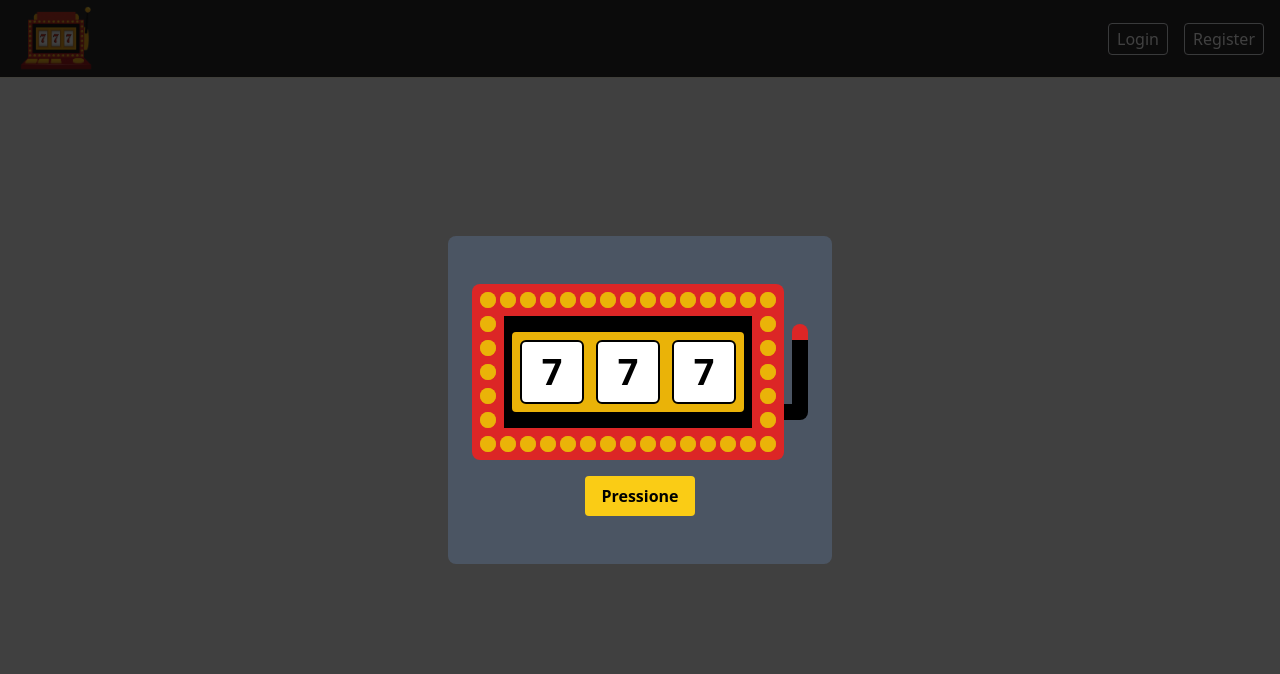
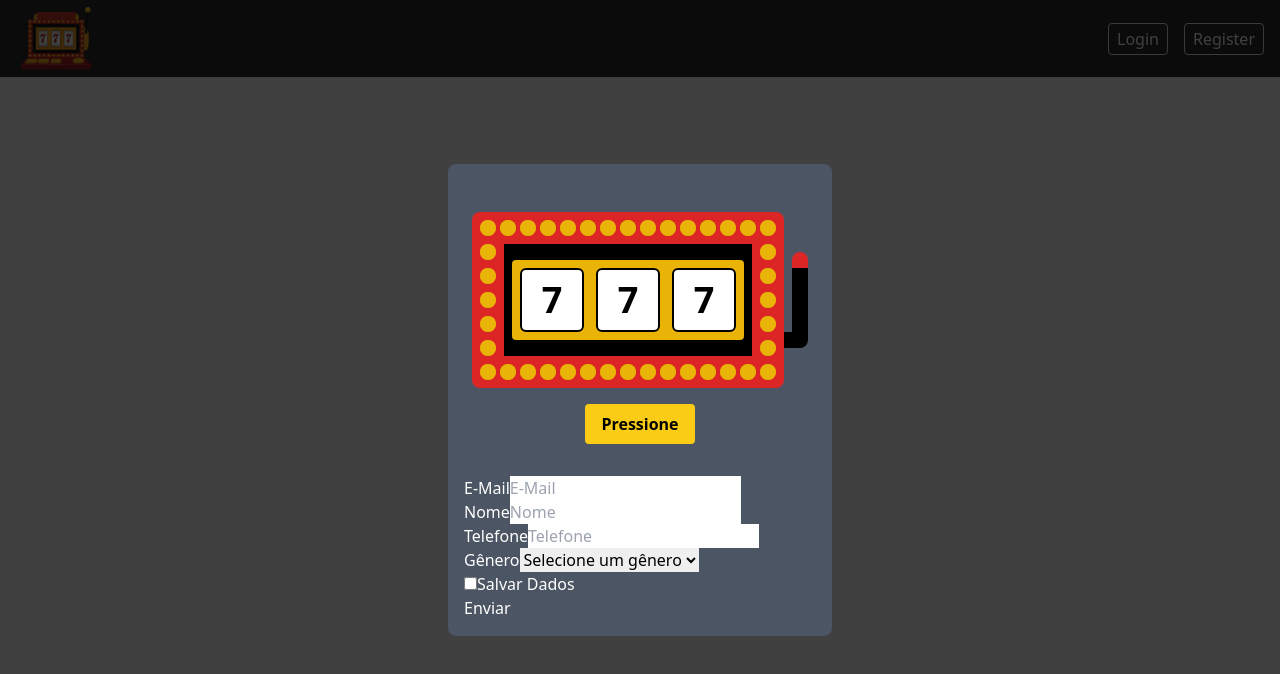
Before and after one commit to AlehandroSV/caca-niquel, a Vue app: page / in a window 1280 px wide. Both pictures are taken after a click on the button "Game". Shown: the top 674 px of the page. Built offline with nearby package versions, Linux system fonts and the light colour scheme; some icons are missing.

Commit message:
feat: Formulário dinâmico

```diff
--- a/package.json
+++ b/package.json
@@ -10,12 +10,9 @@
   },
   "dependencies": {
     "@phosphor-icons/vue": "^2.1.4",
-    "@vuelidate/core": "^2.0.2",
-    "@vuelidate/validators": "^2.0.2",
     "tailwind-scrollbar": "^3.0.4",
     "vue": "^3.2.47",
     "vue-router": "^4.2.2",
-    "vue-the-mask": "^0.11.1",
     "vuelidate": "^0.7.7"
   },
   "devDependencies": {
--- a/src/components/Form.vue
+++ b/src/components/Form.vue
@@ -1,109 +1,61 @@
 <template>
-  <form
-    v-if="props"
-    class="flex flex-col gap-3 mx-4"
-    @submit.prevent="submit($event)"
-  >
-    <!-- TODO: Implementar Mascara -->
-    <!-- TODO: Implementar Validação -->
-    {{ console.log(props) }}
-    <div v-for="data in props" :key="data.id">
-      <div v-if="data.model === 'email'">
-        <label :for="data.id">{{ data.name }}</label>
-        <div
-          class="flex border border-black dark:border-white items-center gap-3 py-3 px-3 w-full rounded-md focus-within:border-primary focus-within:ring-1 ring-secondary"
-        >
-          <input
-            class="bg-transparent h-full w-full flex-1 placeholder:text-gray-400 outline-none"
-            :id="data.id"
-            v-model="email"
-            :placeholder="data.placeholder"
-          />
-        </div>
-      </div>
-
-      <div v-if="data.model === 'nome'">
-        <label :for="data.id">{{ data.name }}</label>
-        <div
-          class="flex border border-black dark:border-white items-center gap-3 py-3 px-3 w-full rounded-md focus-within:border-primary focus-within:ring-1 ring-secondary"
-        >
-          <input
-            class="bg-transparent h-full w-full flex-1 placeholder:text-gray-400 outline-none"
-            :id="data.id"
-            v-model="nome"
-            :placeholder="data.placeholder"
-          />
-        </div>
-      </div>
-
-      <div v-if="data.model === 'phone'">
-        <label :for="data.id">{{ data.name }}</label>
-        <div
-          class="flex border border-black dark:border-white items-center gap-3 py-3 px-3 w-full rounded-md focus-within:border-primary focus-within:ring-1 ring-secondary"
-        >
-          <input
-            class="bg-transparent h-full w-full flex-1 placeholder:text-gray-400 outline-none"
-            :id="data.id"
-            v-model="phone"
-            :placeholder="data.placeholder"
-          />
-        </div>
-      </div>
-
-      <div v-if="data.model === 'gen'">
-        <label :for="data.id">{{ data.name }}</label>
-        <div
-          class="flex bg-white text-black-900 border border-black dark:border-white items-center gap-3 py-3 px-3 w-full rounded-md focus-within:border-primary focus-within:ring-1 ring-secondary"
-        >
-          <select
-            v-model="gen"
-            id=""
-            class="h-full w-full flex-1 placeholder:text-gray-400 outline-none"
+  <form @submit.prevent="submitForm">
+    <div v-for="field in formProps" :key="field.id">
+      <template v-if="field.generos">
+        <label :for="field.id">{{ field.name }}</label>
+        <select :id="field.id" v-model="field.value" class="text-black-900">
+          <option value="">Selecione um gênero</option>
+          <option
+            v-for="option in field.generos"
+            :value="option.name"
+            :key="option.id"
           >
-            <option value="">Selecione um Gênero</option>
-            <option
-              :value="gens.name"
-              v-for="gens in data.generos"
-              :key="gens.id"
-            >
-              {{ gens.name }}
-            </option>
-          </select>
-        </div>
-      </div>
-
-      <div v-if="data.salvarDados" class="flex gap-1 items-center">
+            {{ option.name }}
+          </option>
+        </select>
+      </template>
+      <template v-else>
+        <label :for="field.id">{{ field.name }}</label>
         <input
-          type="checkbox"
-          name="gen"
-          id="salve"
-          class="w-4 h-4 text-blue-600 bg-gray-100 border-gray-300 rounded focus:ring-blue-500 dark:focus:ring-blue-600 dark:ring-offset-gray-800 focus:ring-2 dark:bg-gray-700 dark:border-gray-600 cursor-pointer"
+          :id="field.id"
+          :type="field.type"
+          :placeholder="field.placeholder"
+          v-model="field.value"
+          :name="field.model"
+          :mask="field.mask"
+          v-if="field.type !== 'submit' && !field.salvarDados"
         />
-        <label for="salve" class="cursor-pointer">Salvar Dados</label>
-      </div>
+      </template>
     </div>
-    <Button className="bg-black-600 py-2 rounded my-2">
-      <template #text>Enviar</template>
-    </Button>
+    <div>
+      <input id="saveData" type="checkbox" v-model="saveData" />
+      <label for="saveData">Salvar Dados</label>
+    </div>
+    <button type="submit">Enviar</button>
   </form>
 </template>
+
 <script>
-import Button from "./Button.vue";
-
 export default {
+  props: {
+    props: {
+      type: Array,
+      required: true,
+    },
+  },
   data() {
     return {
-      email: "",
-      nome: "",
-      phone: "",
-      gen: "",
+      formProps: [],
+      saveData: false,
     };
   },
-  components: { Button },
-  props: ["props"],
+  mounted() {
+    this.formProps = this.props;
+  },
   methods: {
-    submit(e) {
-      // Implementar validação
+    submitForm() {
+      console.log(this.formProps);
+      console.log("Salvar Dados:", this.saveData);
     },
   },
 };
--- a/src/json/db.json
+++ b/src/json/db.json
@@ -1,18 +1,48 @@
 [
   {
-    "game": [
-      {
+    "game": {
       "title": "Titulo",
       "subtitle": "Game",
       "formulario": [
         {
-            "placeholder": "Placeholder",
+          "id": "1",
+          "name": "E-Mail",
+          "placeholder": "E-Mail",
+          "type": "email",
+          "model": "email",
+          "value": ""
+        },
+        {
+          "id": "2",
+          "name": "Nome",
+          "placeholder": "Nome",
           "type": "text",
+          "model": "nome",
           "value": ""
+        },
+        {
+          "id": "3",
+          "name": "Telefone",
+          "placeholder": "Telefone",
+          "type": "text",
+          "mask": "+## (##) # ####-####",
+          "model": "phone",
+          "value": ""
+        },
+        {
+          "id": "4",
+          "name": "Gênero",
+          "placeholder": "Gênero",
+          "type": "text",
+          "value": "",
+          "model": "gen",
+          "generos": [{ "name": "teste", "id": "1" }]
+        },
+        {
+          "salvarDados": true
         }
       ]
-      }
-    ],
+    },
     "video": {
       "title": "Titulo",
       "subtitle": "Lorem ipsum dolor sit amet consectetur adipisicing elit. Reprehenderit temporibus maxime aspernatur consectetur possimus assumenda similique fugit impedit atque qui commodi aperiam corporis ex ullam tempore, explicabo quisquam asperiores quae!",
@@ -52,9 +82,6 @@
           "value": "",
           "model": "gen",
           "generos": [{ "name": "teste", "id": "1" }]
-        },
-        {
-          "salvarDados": true
         }
       ]
     }
--- a/src/views/HomeView.vue
+++ b/src/views/HomeView.vue
@@ -27,6 +27,8 @@
         <div class="m-2">
           <Game @win="toggleWin" />
         </div>
+
+        <Form :props="data.game.formulario" />
       </template>
     </Popup>
 
@@ -62,7 +64,7 @@
   </div>
 
   <img
-    src="confete.gif"
+    src="/confete.gif"
     alt="win"
     :class="`${
       win ? 'block' : 'hidden'
```
Also changed, not shown: 1 other file (tests, documents, lock files or other folders). Lines whose indentation alone changed are shown as unchanged.
